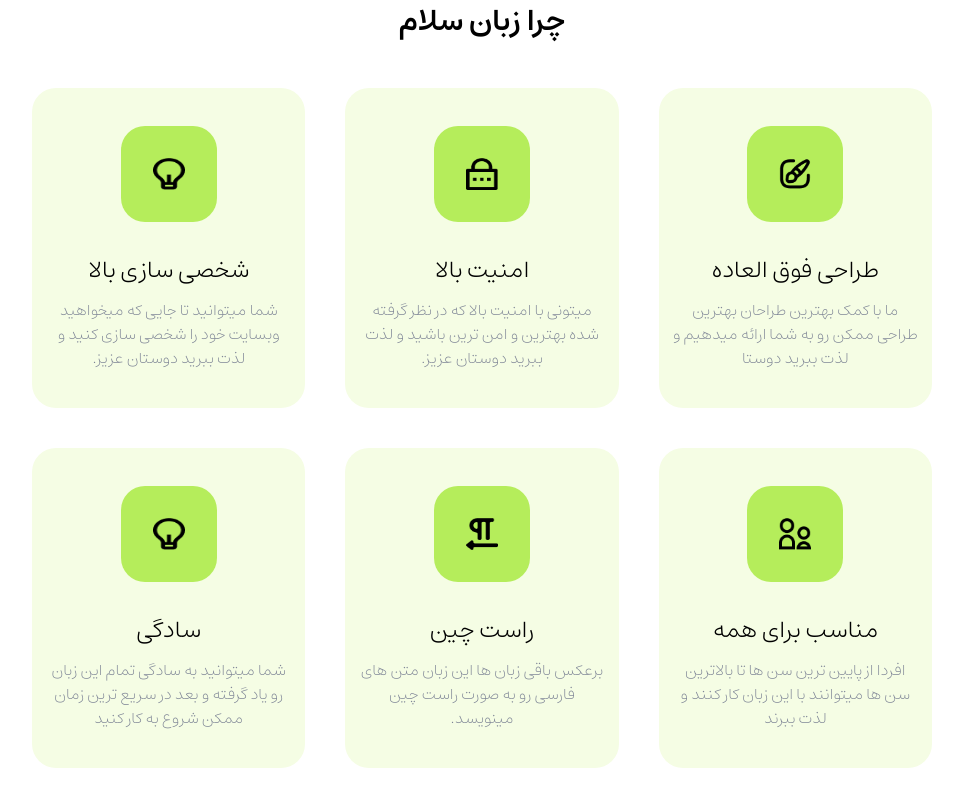
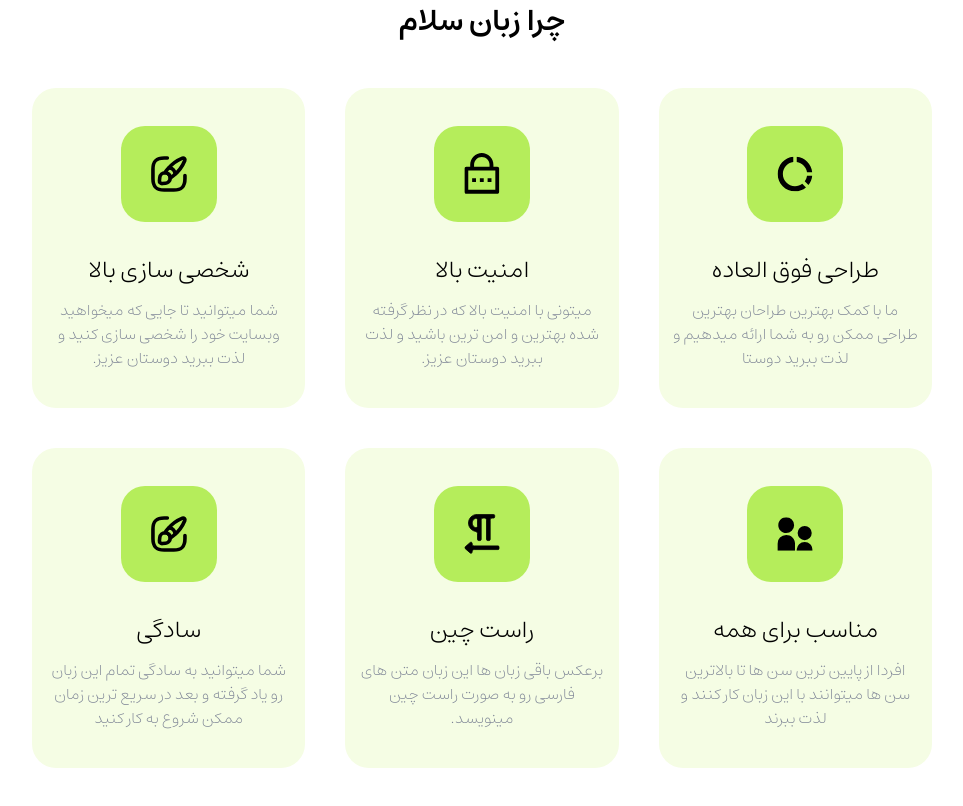
Before and after one commit to SalamLang/Salam-Website, a Next.js app: page / in a window 1280 px wide. Shown: the part 2140-2946 px from the top of the page, without its empty margins (158-1121 px from the left). Built offline with nearby package versions, Linux system fonts and the light colour scheme.

Commit message:
chore: Update ImageBoxAdvantage component to use SVG icons instead of images

```diff
--- a/src/components/atoms/ImageBoxAdvantage.jsx
+++ b/src/components/atoms/ImageBoxAdvantage.jsx
@@ -1,45 +1,45 @@
-import Image from 'next/image';
-import BestDesigne from '../../../public/bestdesigne.png';
-import Security from '../../../public/security.png';
-import AllPeople from '../../../public/all-people.png';
-import Rtl from '../../../public/rtl.png';
-import Simplicity from '../../../public/simplicity.png';
+import Customize from "../../../public/customizeicon.svg";
+import Security from "../../../public/lockicon.svg";
+import Persons from "../../../public/personsicon.svg";
+import Rtl from "../../../public/rtlicon.svg";
+import Design from "../../../public/designicon.svg";
+import Lamp from "../../../public/lampicon.svg";
 
 function ImageBoxAdvantage({ variant }) {
-    let classes = 'w-8 h-8 lg:w-[52px] brightness-0';
-    let src = '';
+  let classes = "scale-[0.8] brightness-0";
+  let svgComponent = null;
 
   switch (variant) {
-        case 'BestDesigne':
-            classes
-            src = BestDesigne;
+    case "BestDesigne":
+      classes;
+      svgComponent = <Customize className={classes} />;
       break;
-        case 'Security':
-            classes
-            src = Security;
+    case "Security":
+      classes;
+      svgComponent = <Security className={classes} />;
       break;
-        case 'AllPeople':
-            classes
-            src = AllPeople;
+    case "AllPeople":
+      classes;
+      svgComponent = <Persons className={classes} />;
       break;
-        case 'Rtl':
-            classes
-            src = Rtl;
+    case "Rtl":
+      classes;
+      svgComponent = <Rtl className={classes} />;
       break;
-        case 'Simplicity':
-            classes
-            src = Simplicity;
+    case "Simplicity":
+      classes;
+      svgComponent = <Design className={classes} />;
+      break;
+    case "Lamp":
+      classes;
+      svgComponent = <Lamp className={classes} />;
       break;
   }
   return (
-    <div className="bg-bg-button-green w-24 h-24 p-8 rounded-3xl flex items-center justify-center">
-        <Image
-            className={classes}
-            src={src}
-            alt="img"
-        />
+    <div className="bg-bg-button-green w-24 h-24 rounded-3xl flex items-center justify-center">
+      {svgComponent}
     </div>
-  )
+  );
 }
 
-export default ImageBoxAdvantage
+export default ImageBoxAdvantage;
```
Lines whose indentation alone changed are shown as unchanged.
